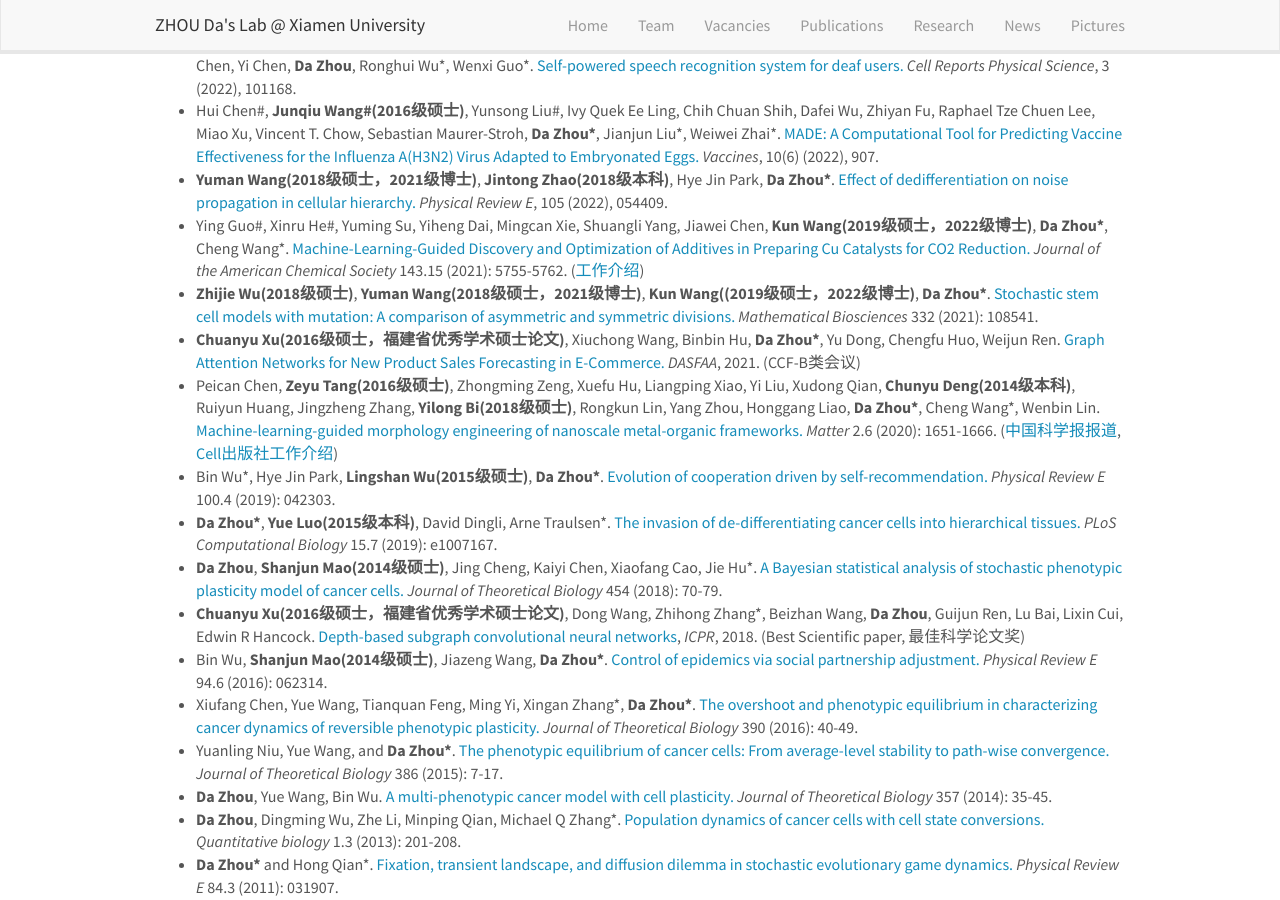
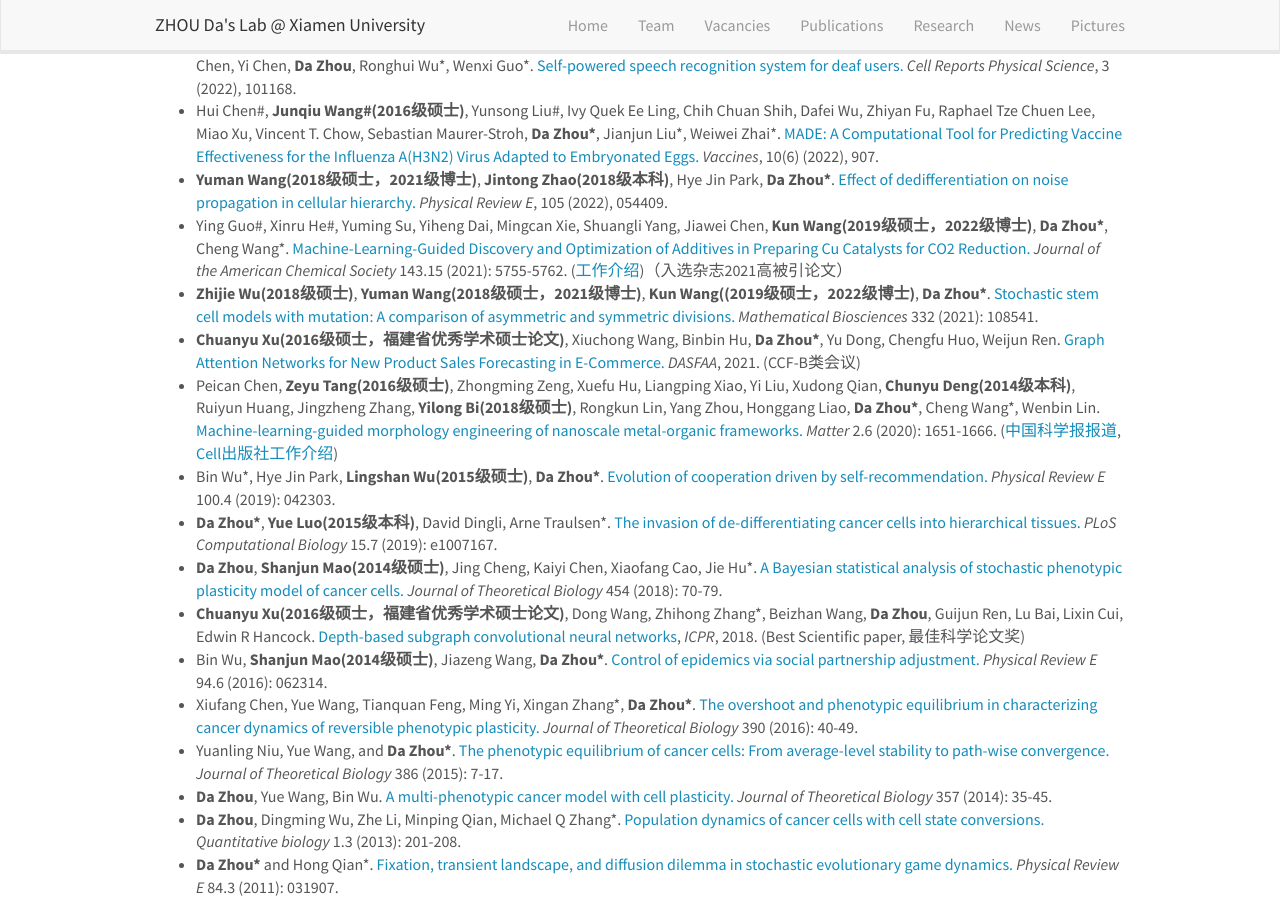
Before and after one commit to ZhouDaLab/zhoudalab.github.io, a Jekyll site: the page built from _pages/publications.md, in a window 1280 px wide and 900 px high, scrolled down 443 px. Built offline with Jekyll 4.4.1, drawn with Linux system fonts in a browser that asks for light colours; nearby versions of some CDN libraries.

Commit message:
Update publications.md

```diff
--- a/_pages/publications.md
+++ b/_pages/publications.md
@@ -19,7 +19,7 @@ permalink: /publications/
 - Jizhong Zhao\#, **Danwei Chen\#(2020级硕士)**, Li Zhao, Yating Shi, Shihui Guo, Zhongguan Zhu, Jiarong Liu, Wanjing Li, Wentao Lei, Haixia Chen, Yi Chen, **Da Zhou**, Ronghui Wu\*, Wenxi Guo\*. [Self-powered speech recognition system for deaf users.](https://www.sciencedirect.com/science/article/pii/S2666386422004799) *Cell Reports Physical Science*, 3 (2022), 101168.
 - Hui Chen\#, **Junqiu Wang\#(2016级硕士)**, Yunsong Liu\#, Ivy Quek Ee Ling, Chih Chuan Shih, Dafei Wu, Zhiyan Fu, Raphael Tze Chuen Lee, Miao Xu, Vincent T. Chow, Sebastian Maurer-Stroh, **Da Zhou\***, Jianjun Liu\*, Weiwei Zhai\*. [MADE: A Computational Tool for Predicting Vaccine Effectiveness for the Influenza A(H3N2) Virus Adapted to Embryonated Eggs.](https://www.mdpi.com/2076-393X/10/6/907) *Vaccines*, 10(6) (2022), 907.
 - **Yuman Wang(2018级硕士，2021级博士)**, **Jintong Zhao(2018级本科)**, Hye Jin Park, **Da Zhou\***. [Effect of dedifferentiation on noise propagation in cellular hierarchy.](https://journals.aps.org/pre/abstract/10.1103/PhysRevE.105.054409) *Physical Review E*, 105 (2022), 054409.
-- Ying Guo\#, Xinru He\#, Yuming Su, Yiheng Dai, Mingcan Xie, Shuangli Yang, Jiawei Chen, **Kun Wang(2019级硕士，2022级博士)**, **Da Zhou\***, Cheng Wang\*. [Machine-Learning-Guided Discovery and Optimization of Additives in Preparing Cu Catalysts for CO2 Reduction.](https://pubs.acs.org/doi/abs/10.1021/jacs.1c00339) *Journal of the American Chemical Society* 143.15 (2021): 5755-5762. ([工作介绍](https://chem.xmu.edu.cn/info/1274/10577.htm))
+- Ying Guo\#, Xinru He\#, Yuming Su, Yiheng Dai, Mingcan Xie, Shuangli Yang, Jiawei Chen, **Kun Wang(2019级硕士，2022级博士)**, **Da Zhou\***, Cheng Wang\*. [Machine-Learning-Guided Discovery and Optimization of Additives in Preparing Cu Catalysts for CO2 Reduction.](https://pubs.acs.org/doi/abs/10.1021/jacs.1c00339) *Journal of the American Chemical Society* 143.15 (2021): 5755-5762. ([工作介绍](https://chem.xmu.edu.cn/info/1274/10577.htm))（入选杂志2021高被引论文）
 - **Zhijie Wu(2018级硕士)**, **Yuman Wang(2018级硕士，2021级博士)**, **Kun Wang((2019级硕士，2022级博士)**, **Da Zhou\***. [Stochastic stem cell models with mutation: A comparison of asymmetric and symmetric divisions.](https://www.sciencedirect.com/science/article/abs/pii/S0025556421000031) *Mathematical Biosciences* 332 (2021): 108541.
 - **Chuanyu Xu(2016级硕士，福建省优秀学术硕士论文)**, Xiuchong Wang, Binbin Hu, **Da Zhou\***, Yu Dong, Chengfu Huo, Weijun Ren. [Graph Attention Networks for New Product Sales Forecasting in E-Commerce.](https://link.springer.com/chapter/10.1007/978-3-030-73200-4_39) *DASFAA*, 2021. (CCF-B类会议)
 - Peican Chen, **Zeyu Tang(2016级硕士)**, Zhongming Zeng, Xuefu Hu, Liangping Xiao, Yi Liu, Xudong Qian, **Chunyu Deng(2014级本科)**, Ruiyun Huang, Jingzheng Zhang, **Yilong Bi(2018级硕士)**, Rongkun Lin, Yang Zhou, Honggang Liao, **Da Zhou\***, Cheng Wang\*, Wenbin Lin. [Machine-learning-guided morphology engineering of nanoscale metal-organic frameworks.](https://www.sciencedirect.com/science/article/pii/S2590238520301922) *Matter* 2.6 (2020): 1651-1666. ([中国科学报报道](https://news.sciencenet.cn/sbhtmlnews/2020/5/355293.shtm?id=355293), [Cell出版社工作介绍](https://mp.weixin.qq.com/s/VFH-kJrAujdVaLbGi-vp7Q))
```
